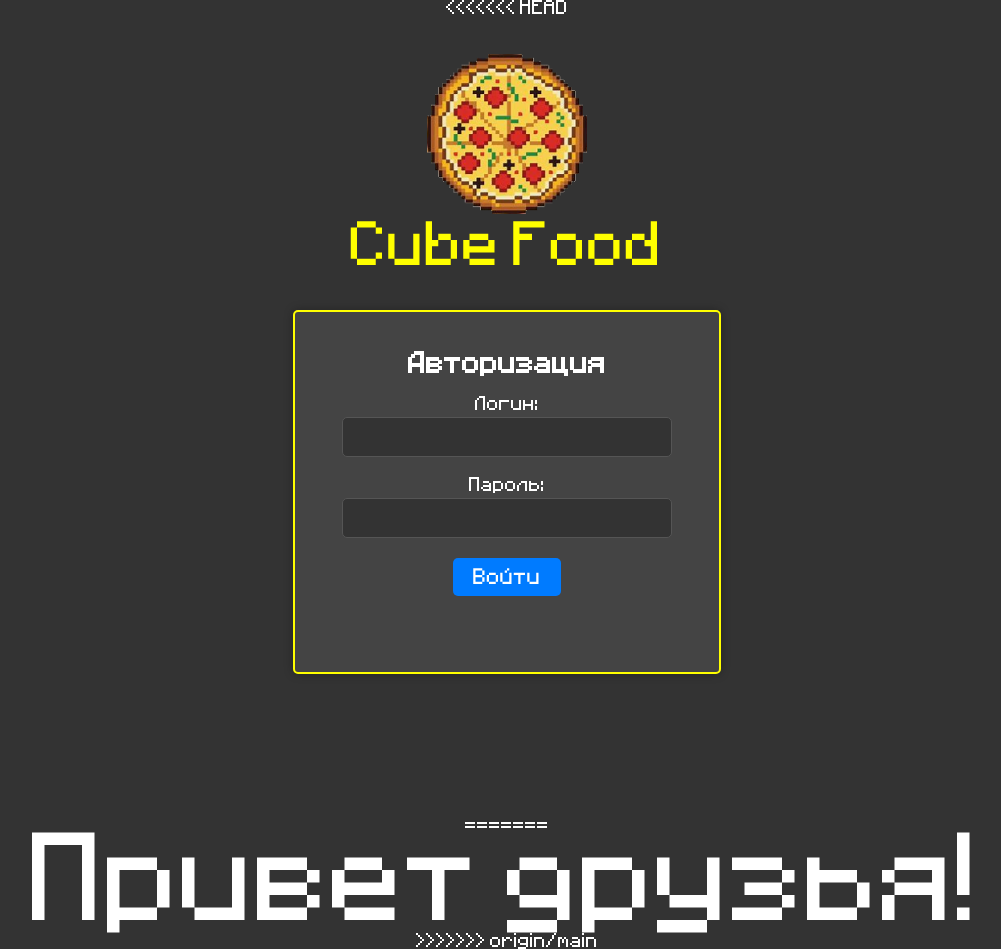
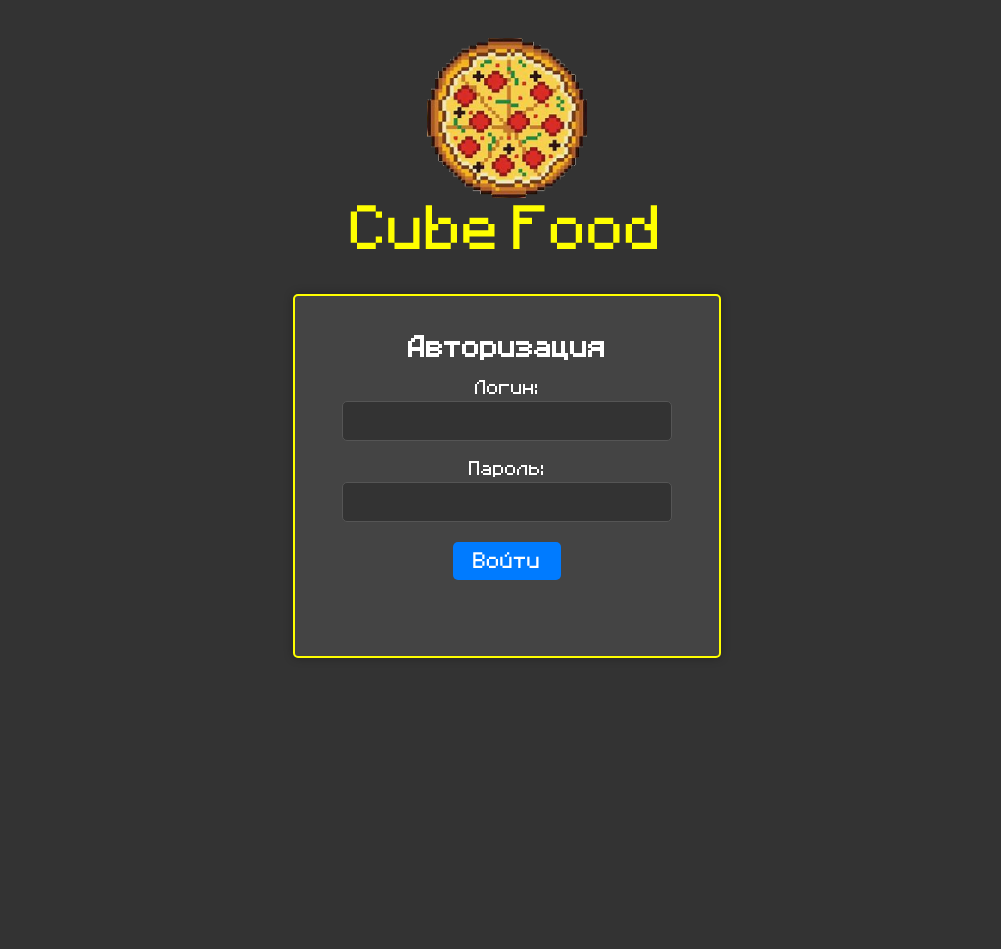
Before and after one commit to rowdyslav/BestAppInTheWorld, a Python web app: template templates/main.html in a window 1280 px wide. Shown: the whole page, without its empty margins (133-1134 px from the left). After the commit the page ends 658 px from the top, so only its background shows below. Run offline with Jinja, Linux system fonts and the light colour scheme; the template is opened without the code that fills it, so the values that code supplies are empty.

Commit message:
delete style

```diff
--- a/styles/style.css
+++ /dev/null
@@ -1,9 +0,0 @@
-@font-face {
-  font-family: "MinecraftRus";
-  src: url("/fonts/minecraft.ttf");
-}
-
-.main_text {
-  font-size: 100px;
-  font-family: "MinecraftRus";
-}
--- a/templates/main.html
+++ b/templates/main.html
@@ -1,43 +1,30 @@
 <!DOCTYPE html>
-<<<<<<< HEAD
 <html lang="en">
   <head>
-    <meta charset="UTF-8">
-    <meta name="viewport" content="width=device-width, initial-scale=1.0">
+    <meta charset="UTF-8" />
+    <meta name="viewport" content="width=device-width, initial-scale=1.0" />
     <title>Авторизация</title>
-    <link rel="stylesheet" href="../styles/main.css">
-    <link rel="stylesheet" href="../styles/fonts.css">
+    <link rel="stylesheet" href="../styles/main.css" />
+    <link rel="stylesheet" href="../styles/fonts.css" />
   </head>
   <body>
     <div class="container">
-        <div class="logo"><img src="../images/logo.png" alt="logo"></div>
+      <div class="logo"><img src="../images/logo.png" alt="logo" /></div>
       <div class="company-name">Cube Food</div>
       <div class="login-form">
         <h2>Авторизация</h2>
         <form action="auth.php" method="post">
           <div class="form-group">
             <label for="username">Логин:</label>
-                    <input type="text" id="username" name="username" required>
+            <input type="text" id="username" name="username" required />
           </div>
           <div class="form-group">
             <label for="password">Пароль:</label>
-                    <input type="password" id="password" name="password" required>
+            <input type="password" id="password" name="password" required />
           </div>
           <button type="submit" class="btn">Войти</button>
         </form>
       </div>
     </div>
   </body>
-=======
-<html lang="ru">
-  <head>
-    <link rel="stylesheet" type="text/css" href="/styles/style.css" />
-    <meta charset="UTF-8" />
-    <meta name="viewport" content="width=device-width, initial-scale=1.0" />
-    <title>Document</title>
-  </head>
-  <body>
-    <div class="main_text">Привет друзья!</div>
-  </body>
->>>>>>> origin/main
 </html>
```
Lines whose indentation alone changed are shown as unchanged.
